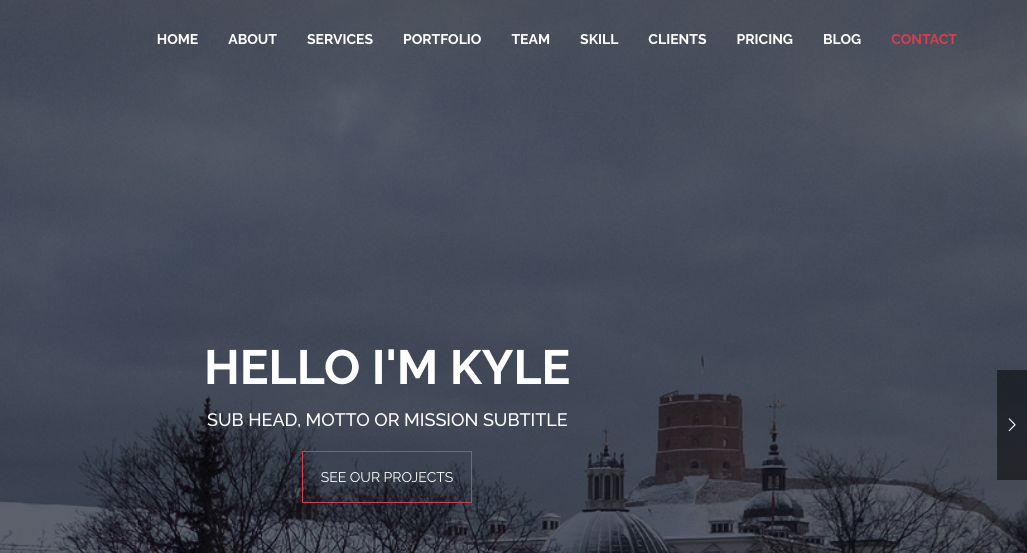
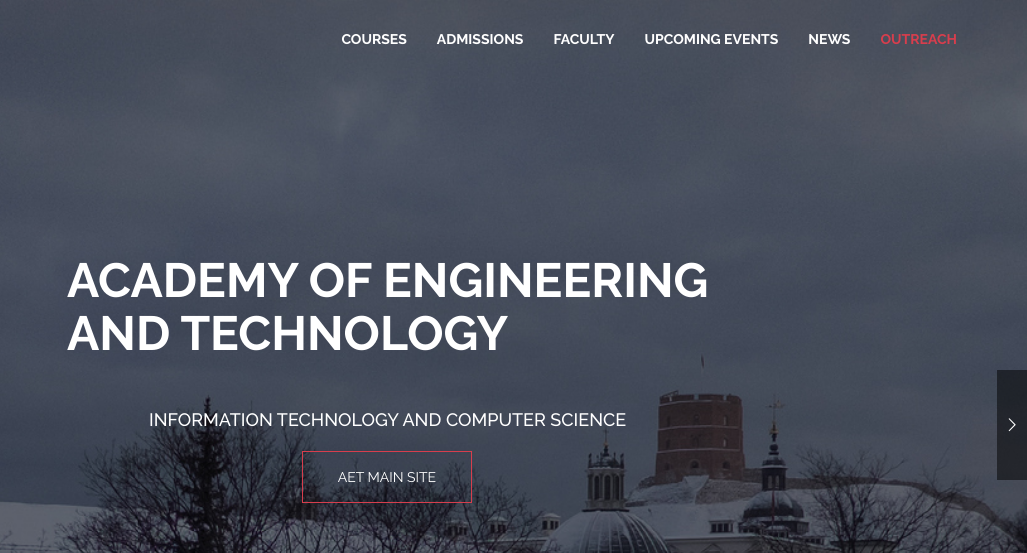
Before and after one commit to krcooper02/aetitwebpage, a plain HTML site: page index.html in a window 1280 px wide. Shown: the top 553 px of the page, 253-1280 px from the left. Drawn offline with Linux system fonts and the light colour scheme; some packages are replaced by stand-ins of ours.

Commit message:
updated top part

```diff
--- a/index.html
+++ b/index.html
@@ -57,20 +57,12 @@
 					   <!-- Collect the nav links, forms, and other content for toggling -->
 					   <div class="collapse navbar-collapse" id="navbar-collapse-1">
 					     <ul class="nav navbar-nav">
-					       	<li class="active"><a href="#home">HOME</a></li>
-							<li><a href="#about-us">ABOUT</a></li>
-							<li><a href="#service-section">SERVICES</a></li>
-							<li><a href="#project-section">PORTFOLIO</a></li>
-							<li><a href="#team-section">TEAM</a></li>
-							<li><a href="#skill-section">Skill</a></li>
-							<li><a href="#our-client">CLIENTS</a></li>
-							<li><a href="#pricing-section">Pricing</a></li>
-							<li class="dropdown-holder"><a href="#blog-section">BLOG</a>
-								<ul class="sub-menu">
-					       			<li><a href="blog-details.html" class="tran3s">Blog Details</a></li>
-					       		</ul>
-							</li>
-							<li><a href="#contact-section">CONTACT</a></li>
+					       	<li class="active"><a href="#home">COURSES</a></li>
+							<li><a href="#about-us">ADMISSIONS</a></li>
+							<li><a href="#service-section">FACULTY</a></li>
+							<li><a href="#project-section">UPCOMING EVENTS</a></li>
+							<li><a href="#team-section">NEWS</a></li>
+							<li><a href="#skill-section">OUTREACH</a></li>
 					     </ul>
 					   </div><!-- /.navbar-collapse -->
 					</nav> <!-- /.theme-feature-menu -->
@@ -113,7 +105,13 @@
 										data-splitout="none"
 										data-responsive_offset="on"
 										style="z-index: 6; white-space: nowrap;">
-										<h1>HELLO I'm Kyle</h1>
+										<h1>ACADEMY OF ENGINEERING <br />AND TECHNOLOGY</h1>
+										<br />
+										<br />
+										<br />
+										<br />
+										<br />
+										<br />
 									</div>
 
 									<!-- LAYER NR. 2 -->
@@ -134,7 +132,7 @@
 										data-splitout="none"
 										data-responsive_offset="on"
 										style="z-index: 6; white-space: nowrap;">
-										<h6>Sub Head, Motto or Mission subtitle</h6>
+										<h6>INFORMATION TECHNOLOGY AND COMPUTER SCIENCE</h6>
 									</div>
 
 
@@ -152,7 +150,7 @@
 										data-splitin="none"
 										data-splitout="none"
 										data-responsive_offset="on">
-										<a href="contact-us.html" class="project-button hvr-bounce-to-right">See Our Projects</a>
+										<a href="https://www.lcps.org/domain/23873" class="project-button hvr-bounce-to-right">AET MAIN SITE</a>
 									</div>
 
 								</li>
@@ -198,7 +196,7 @@
 										data-splitout="none"
 										data-responsive_offset="on"
 										style="z-index: 6; white-space: nowrap;">
-										<h1>HELLO WE'RE BizPro</h1>
+										<h1>WELCOME</h1>
 									</div>
 
 									<!-- LAYER NR. 2 -->
@@ -219,7 +217,7 @@
 										data-splitout="none"
 										data-responsive_offset="on"
 										style="z-index: 6; white-space: nowrap;">
-										<h6>Sub Head, Motto or Mission subtitle</h6>
+										<h6>INFORMATION TECHNOLOGY AND COMPUTER SCIENCE</h6>
 									</div>
 
 
@@ -237,7 +235,7 @@
 										data-splitin="none"
 										data-splitout="none"
 										data-responsive_offset="on">
-										<a href="contact-us.html" class="project-button hvr-bounce-to-right">See Our Projects</a>
+										<a href="https://www.lcps.org/domain/23873" class="project-button hvr-bounce-to-right">AET MAIN SITE</a>
 									</div>
 								</li>
 
@@ -265,7 +263,7 @@
 										data-splitout="none"
 										data-responsive_offset="on"
 										style="z-index: 6; white-space: nowrap;">
-										<h1>HELLO WE'RE BizPro</h1>
+										<h1>AET</h1>
 									</div>
 
 									<!-- LAYER NR. 2 -->
@@ -286,7 +284,7 @@
 										data-splitout="none"
 										data-responsive_offset="on"
 										style="z-index: 6; white-space: nowrap;">
-										<h6>Sub Head, Motto or Mission subtitle</h6>
+										<h6>INFORMATION TECHNOLOGY AND COMPUTER SCIENCE</h6>
 									</div>
 
 
@@ -304,7 +302,7 @@
 										data-splitin="none"
 										data-splitout="none"
 										data-responsive_offset="on">
-										<a href="contact-us.html" class="project-button hvr-bounce-to-right">See Our Projects</a>
+										<a href="https://www.lcps.org/domain/23873" class="project-button hvr-bounce-to-right">AET MAIN SITE</a>
 									</div>
 								</li>
 							</ul>
```
